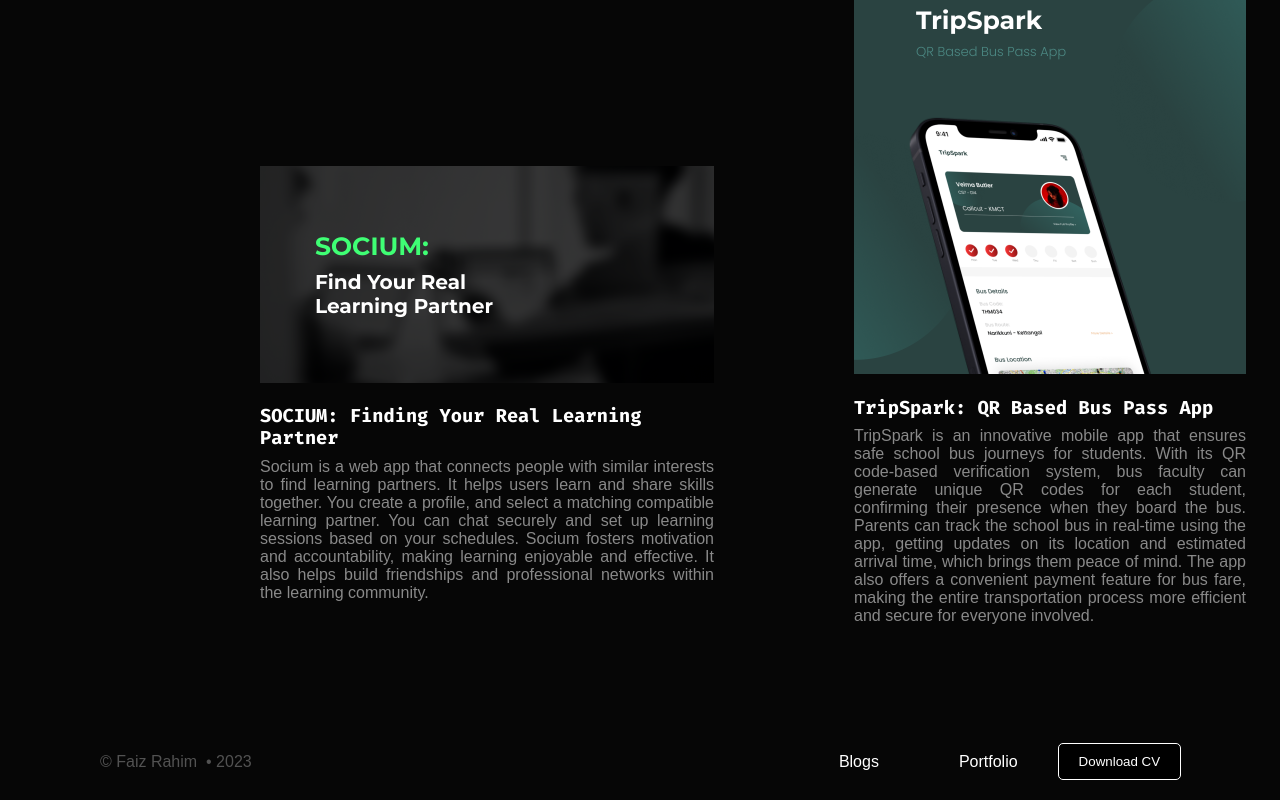
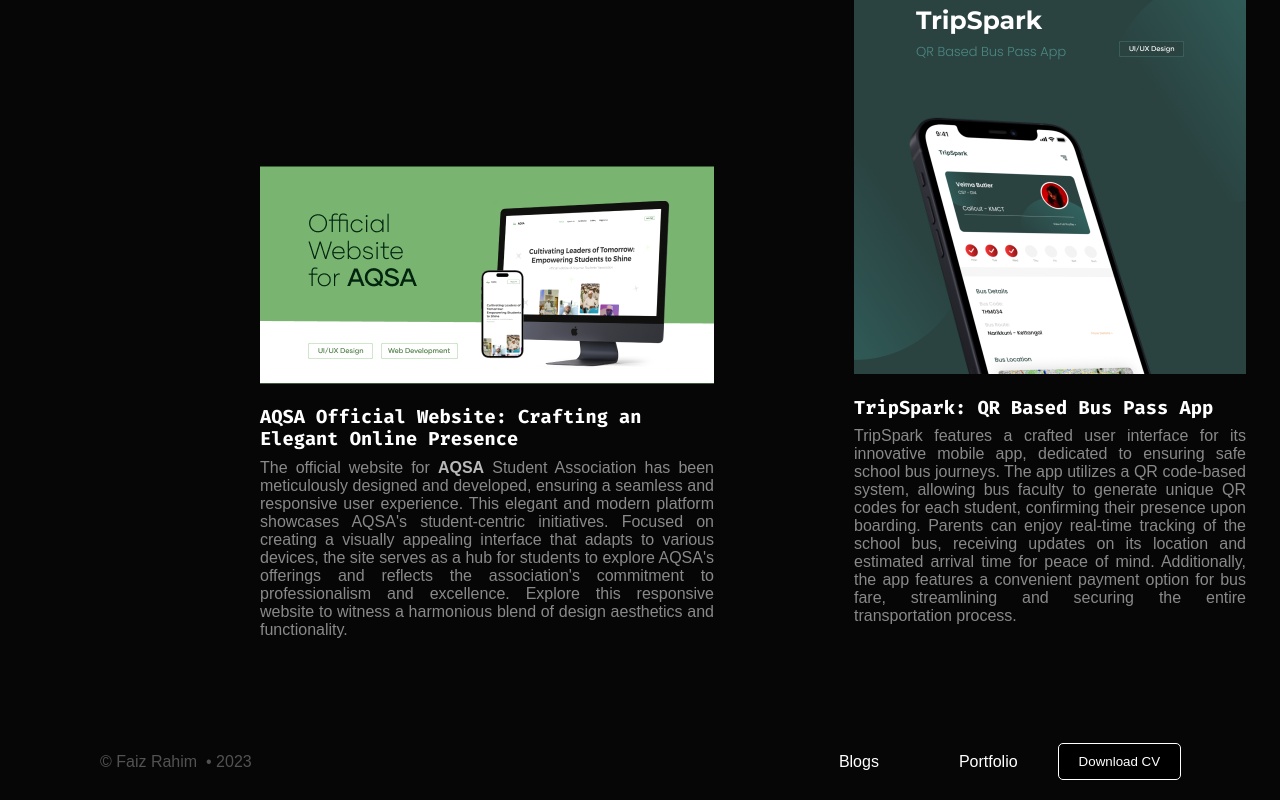
Before and after one commit to Faiz-wdr/faiz-rahim, a React (Create React App) app: page / in a window 1280 px wide. Shown: the part 1807-2607 px from the top of the page. Built offline with nearby package versions, Linux system fonts and the light colour scheme; a web font is replaced by a local one.

Commit message:
projects updated

```diff
--- a/src/Components/ProjectSection.css
+++ b/src/Components/ProjectSection.css
@@ -67,6 +67,12 @@
   text-justify: inter-word;
   }
 
+  .p-link{
+    color: #b9b9b9;
+    text-decoration: none;
+    font-weight: bold;
+  }
+
 
   @media (max-width: 768px) {
     .project-section-container {
--- a/src/Components/ProjectSection.js
+++ b/src/Components/ProjectSection.js
@@ -10,9 +10,9 @@
         <h2>Recent Projects</h2>
         <div className="project-card-land">
           <img src={landscapeImage} alt="Landscape Project" className="project-image" />
-          <h3>SOCIUM: Finding Your Real Learning Partner</h3>
+          <h3>AQSA Official Website: Crafting an Elegant Online Presence</h3>
           <p className="project-description">
-          Socium is a web app that connects people with similar interests to find learning partners. It helps users learn and share skills together. You create a profile, and select a matching compatible learning partner. You can chat securely and set up learning sessions based on your schedules. Socium fosters motivation and accountability, making learning enjoyable and effective. It also helps build friendships and professional networks within the learning community.
+          The official website for <a className='p-link' href='https://www.alqamaraqsa.online'>AQSA</a> Student Association has been meticulously designed and developed, ensuring a seamless and responsive user experience. This elegant and modern platform showcases AQSA's student-centric initiatives. Focused on creating a visually appealing interface that adapts to various devices, the site serves as a hub for students to explore AQSA's offerings and reflects the association's commitment to professionalism and excellence. Explore this responsive website to witness a harmonious blend of design aesthetics and functionality.
           </p>
         </div>
       </div>
@@ -21,7 +21,7 @@
           <img src={portraitImage} alt="Portrait Project" className="project-image" />
           <h3>TripSpark: QR Based Bus Pass App</h3>
           <p className="project-description">
-          TripSpark is an innovative mobile app that ensures safe school bus journeys for students. With its QR code-based verification system, bus faculty can generate unique QR codes for each student, confirming their presence when they board the bus. Parents can track the school bus in real-time using the app, getting updates on its location and estimated arrival time, which brings them peace of mind. The app also offers a convenient payment feature for bus fare, making the entire transportation process more efficient and secure for everyone involved.
+          TripSpark features a crafted user interface for its innovative mobile app, dedicated to ensuring safe school bus journeys. The app utilizes a QR code-based system, allowing bus faculty to generate unique QR codes for each student, confirming their presence upon boarding. Parents can enjoy real-time tracking of the school bus, receiving updates on its location and estimated arrival time for peace of mind. Additionally, the app features a convenient payment option for bus fare, streamlining and securing the entire transportation process.
           </p>
         </div>
       </div>
```
Also changed, not shown: src/assets/images/landscape_project.png, src/assets/images/portrait_project.png.
